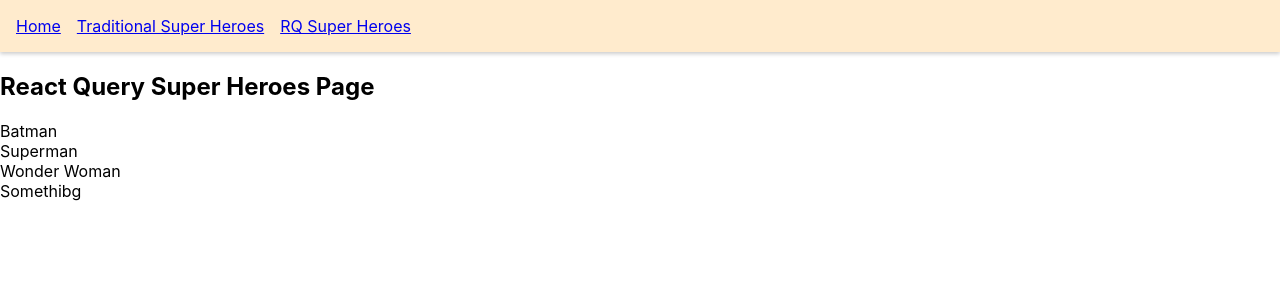
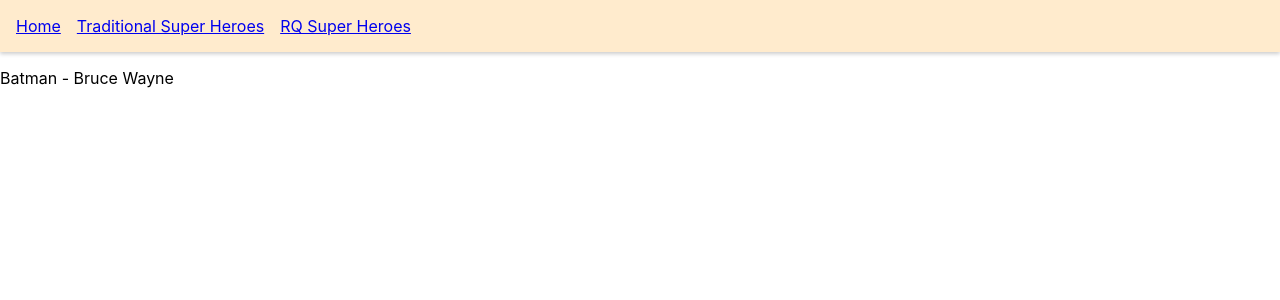
Before and after one commit to shaksham08/ReactQueryLearning, a React (Create React App) app: page /rq-super-heroes/1 in a window 1280 px wide. Shown: the top 300 px of the page. Built offline with nearby package versions, Linux system fonts and the light colour scheme; data requests are answered from the project's data file.

Commit message:
dev:Query by id

```diff
--- a/src/App.js
+++ b/src/App.js
@@ -5,6 +5,7 @@
 import { HomePage } from './components/Home.page'
 import { RQSuperHeroesPage } from './components/RQSuperHeroes.page'
 import { SuperHeroesPage } from './components/SuperHeroes.page'
+import RQSuperHeroPage from './components/RQSuperHero.page'
 
 const queryClient = new QueryClient()
 
@@ -27,6 +28,9 @@
             </ul>
           </nav>
           <Switch>
+            <Route path='/rq-super-heroes/:heroId'>
+              <RQSuperHeroPage />
+            </Route>
             <Route path='/super-heroes'>
               <SuperHeroesPage />
             </Route>
--- /dev/null
+++ b/src/components/RQSuperHero.page.js
@@ -0,0 +1,23 @@
+import React from "react";
+import { useSuperHeroData } from "../hooks/useSuperHeroData";
+import { useParams } from "react-router-dom";
+
+const RQSuperHeroPage = () => {
+  const { heroId } = useParams();
+  const { isLoading, data, isError, error } = useSuperHeroData(heroId);
+
+  if (isLoading) {
+    return <h1>Loading....</h1>;
+  }
+
+  if (isError) {
+    return <h2>{error.message}</h2>;
+  }
+  return (
+    <div>
+      {data?.data.name} - {data?.data.alterEgo}
+    </div>
+  );
+};
+
+export default RQSuperHeroPage;
--- a/src/components/RQSuperHeroes.page.js
+++ b/src/components/RQSuperHeroes.page.js
@@ -2,6 +2,7 @@
 
 import { useState } from "react"
 import { useSuperHeroesData } from "../hooks/useSuperHeroesData"
+import { Link } from "react-router-dom"
 
 
 
@@ -66,12 +67,14 @@
     return (
         <>
             <h2>React Query Super Heroes Page</h2>
-            {/* {data?.data.map(hero => {
-                return <div key={hero.name}>{hero.name}</div>
+            {data?.data.map(hero => {
+                return <div key={hero.id}>
+                    <Link to={`/rq-super-heroes/${hero.id}`}>
+                        {hero.name}</Link></div>
+            })}
+            {/* {data.map(heroName => {
+                return <div key={heroName}>{heroName}</div>
             })} */}
-            {data.map(heroName => {
-                return <div key={heroName}>{heroName}</div>
-            })}
         </>
     )
 }
--- /dev/null
+++ b/src/hooks/useSuperHeroData.js
@@ -0,0 +1,12 @@
+import { useQuery } from "react-query";
+import axios from "axios";
+
+const fetchSuperHero = (heroId) => {
+  return axios.get(`http://localhost:4000/superheroes/${heroId}`);
+};
+
+export const useSuperHeroData = (heroId) => {
+  return useQuery(["super-hero", heroId], () => {
+    return fetchSuperHero(heroId);
+  });
+};
--- a/src/hooks/useSuperHeroesData.js
+++ b/src/hooks/useSuperHeroesData.js
@@ -8,10 +8,10 @@
 export const useSuperHeroesData = (onSuccess, onError) => {
     return useQuery("super-heroes", fetchSuperHeroes, {
         onSuccess, onError,
-        select: (data) => {
-            const superheroNames = data.data.map(hero => hero.name)
-            return superheroNames
-        }
+        // select: (data) => {
+        //     const superheroNames = data.data.map(hero => hero.name)
+        //     return superheroNames
+        // }
     })
 
 }
```
